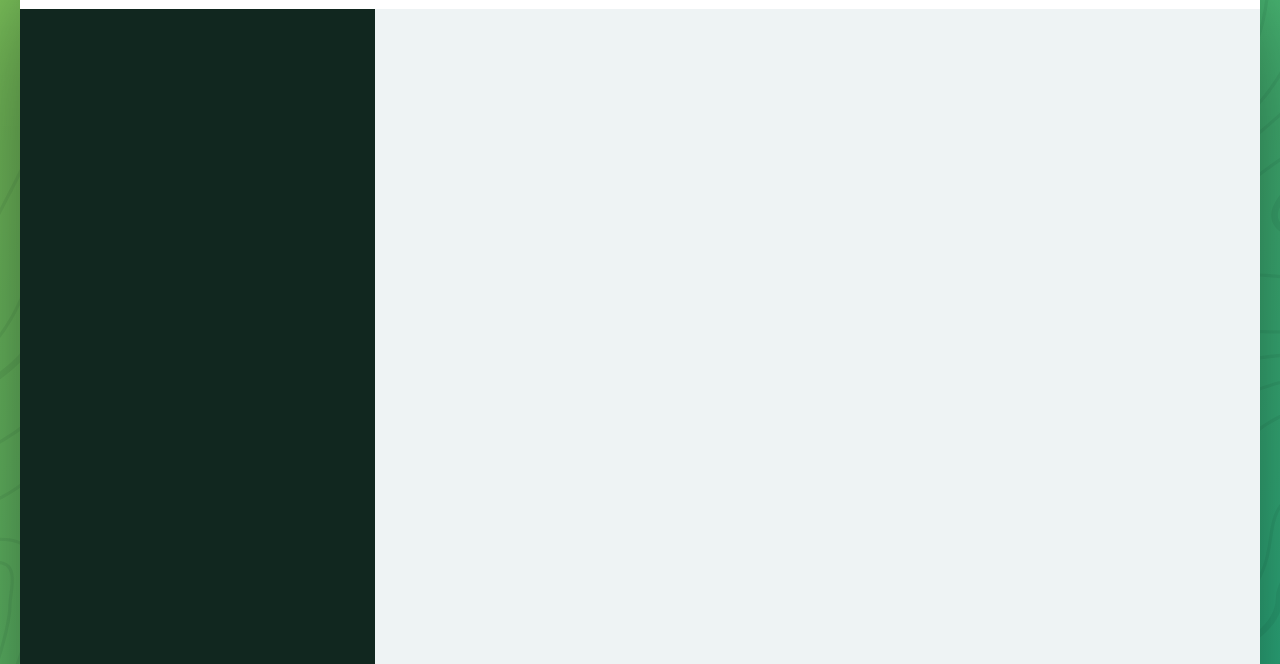
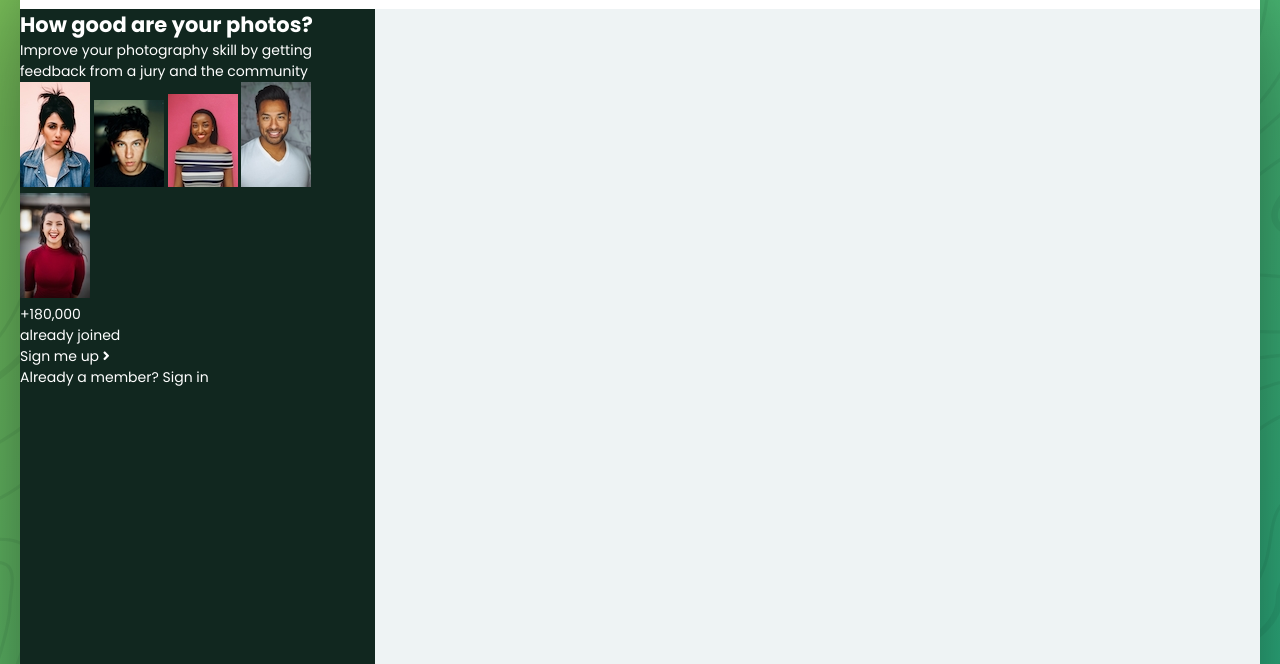
Before and after one commit to OlgaPrikhodko/better-photos, a website: page index.html in a window 1280 px wide. Shown: the part 136-800 px from the top of the page. Drawn offline with Linux system fonts and the light colour scheme.

Commit message:
:star: sidebar: add html markup

```diff
--- a/index.html
+++ b/index.html
@@ -58,7 +58,59 @@
         </nav>
       </header>
 
-      <div class="sidebar"></div>
+      <div class="sidebar">
+        <section class="intro">
+          <h1 class="first-heading">How good are your photos?</h1>
+          <p class="intro__text">
+            Improve your photography skill by getting feedback from a jury and
+            the community
+          </p>
+          <section class="social">
+            <img
+              class="social__img"
+              src="assets/images/social/photo-1.jpeg"
+              alt="User"
+            />
+            <img
+              class="social__img"
+              src="assets/images/social/photo-2.jpeg"
+              alt="User"
+            />
+            <img
+              class="social__img"
+              src="assets/images/social/photo-3.jpeg"
+              alt="User"
+            />
+            <img
+              class="social__img"
+              src="assets/images/social/photo-4.jpeg"
+              alt="User"
+            />
+            <img
+              class="social__img"
+              src="assets/images/social/photo-5.jpeg"
+              alt="User"
+            />
+            <div class="social__container">
+              <p class="social__number">+180,000</p>
+              <p class="social__text">already joined</p>
+            </div>
+          </section>
+
+          <section class="auth">
+            <a href="#" class="btn"
+              >Sign me up <i class="fas fa-angle-right"></i
+            ></a>
+            <p class="auth__text">
+              Already a member?
+              <a href="#" class="auth__link">Sign in</a>
+            </p>
+          </section>
+        </section>
+
+        <section class="upload"></section>
+        <footer class="footer"></footer>
+      </div>
 
       <section class="gallery"></section>
 
```
Also changed, not shown: assets/images/social/photo-1.jpeg (added), assets/images/social/photo-2.jpeg (added), assets/images/social/photo-3.jpeg (added), assets/images/social/photo-4.jpeg (added), assets/images/social/photo-5.jpeg (added), 1 other file.
